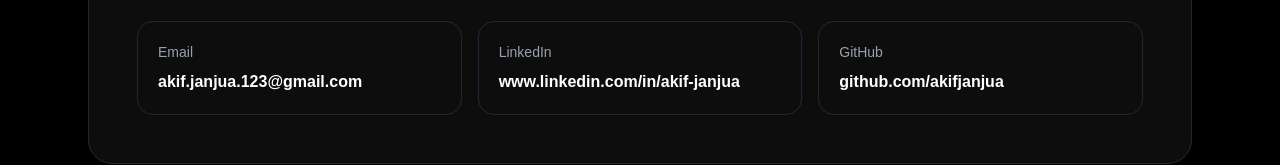
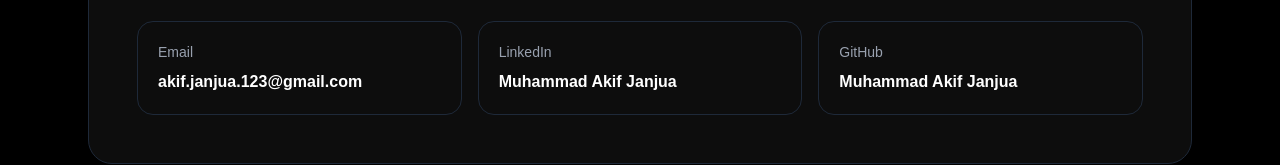
Before and after one commit to akifjanjua/akif-portfolio, a Next.js app: page / in a window 1280 px wide. Shown: the part 4469-4634 px from the top of the page. Built offline with nearby package versions, Linux system fonts and the light colour scheme.

Commit message:
Update contact links

```diff
--- a/src/data/portfolioData.js
+++ b/src/data/portfolioData.js
@@ -73,12 +73,12 @@
   },
   {
     label: "LinkedIn",
-    value: "www.linkedin.com/in/akif-janjua",
+    value: "Muhammad Akif Janjua",
     href: "https://www.linkedin.com/in/akif-janjua",
   },
   {
     label: "GitHub",
-    value: "github.com/akifjanjua",
+    value: "Muhammad Akif Janjua",
     href: "https://github.com/akifjanjua",
   },
 ];
```
